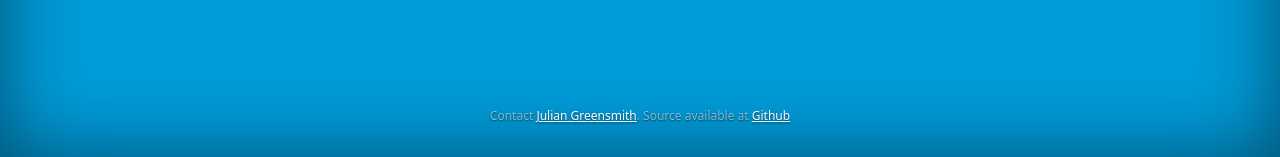
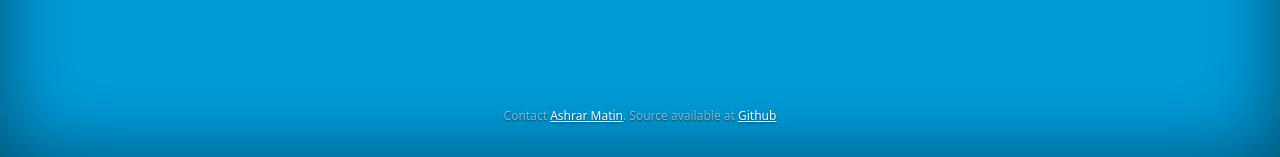
Before and after one commit to artvan009/test-dlp-julian, a Flask app: page /about in a window 1280 px wide. Shown: the part 643-800 px from the top of the page. Run offline with Flask 2, Linux system fonts and the light colour scheme; some libraries are stand-ins or nearby versions.

Commit message:
Update index.html

```diff
--- a/templates/index.html
+++ b/templates/index.html
@@ -8,7 +8,7 @@
     <meta name="author" content="">
     <link rel="icon" href="{{url_for('static', filename='favicon.ico')}}"/>
 
-    <title>Share Your Data With The World</title>
+    <title>DLP Test</title>
 
     <link rel="canonical" href="https://getbootstrap.com/docs/4.0/examples/cover/">
 
@@ -131,7 +131,7 @@
 
       <footer class="mastfoot mt-auto">
         <div class="inner">
-          <p>Contact <a href="mailto:jgreensmith@zscaler.com">Julian Greensmith</a>. Source available at <a href="https://github.com/jxg81/dlp-test-site">Github</a></p>
+          <p>Contact <a href="mailto:amatin@zscaler.com">Ashrar Matin</a>. Source available at <a href="https://github.com/jxg81/dlp-test-site">Github</a></p>
         </div>
       </footer>
     </div>
```
